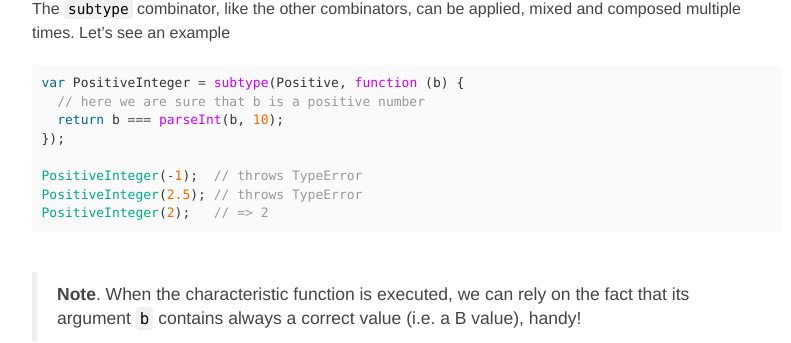
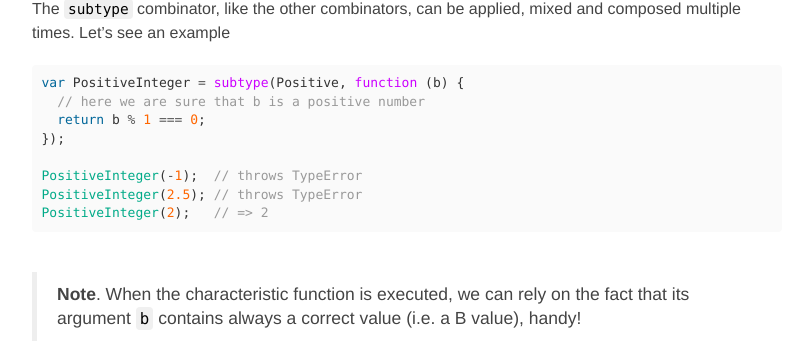
Before and after one commit to gcanti/gcanti.github.io, a Jekyll site: the page built from _posts/2014-09-29-javascript-types-and-sets.md, in a window 1280 px wide and 900 px high, scrolled down 3244 px. Shown: the part 148-491 px from the top of the window, without its empty margins (233-1024 px from the left). Built offline with Jekyll 4.4.1, drawn with Linux system fonts in a browser that asks for light colours; nearby versions of some CDN libraries; Markdown is read by kramdown in place of the engine named in the settings; comment, search, counter and statistics services are not loaded.

Commit message:
thanks to Javier Alba comment

````diff
--- a/_posts/2014-09-29-javascript-types-and-sets.md
+++ b/_posts/2014-09-29-javascript-types-and-sets.md
@@ -128,7 +128,7 @@ The `subtype` combinator, like the other combinators, can be applied, mixed and
 ```js
 var PositiveInteger = subtype(Positive, function (b) {
   // here we are sure that b is a positive number
-  return b === parseInt(b, 10);
+  return b % 1 === 0;
 });
 
 PositiveInteger(-1);  // throws TypeError
````
